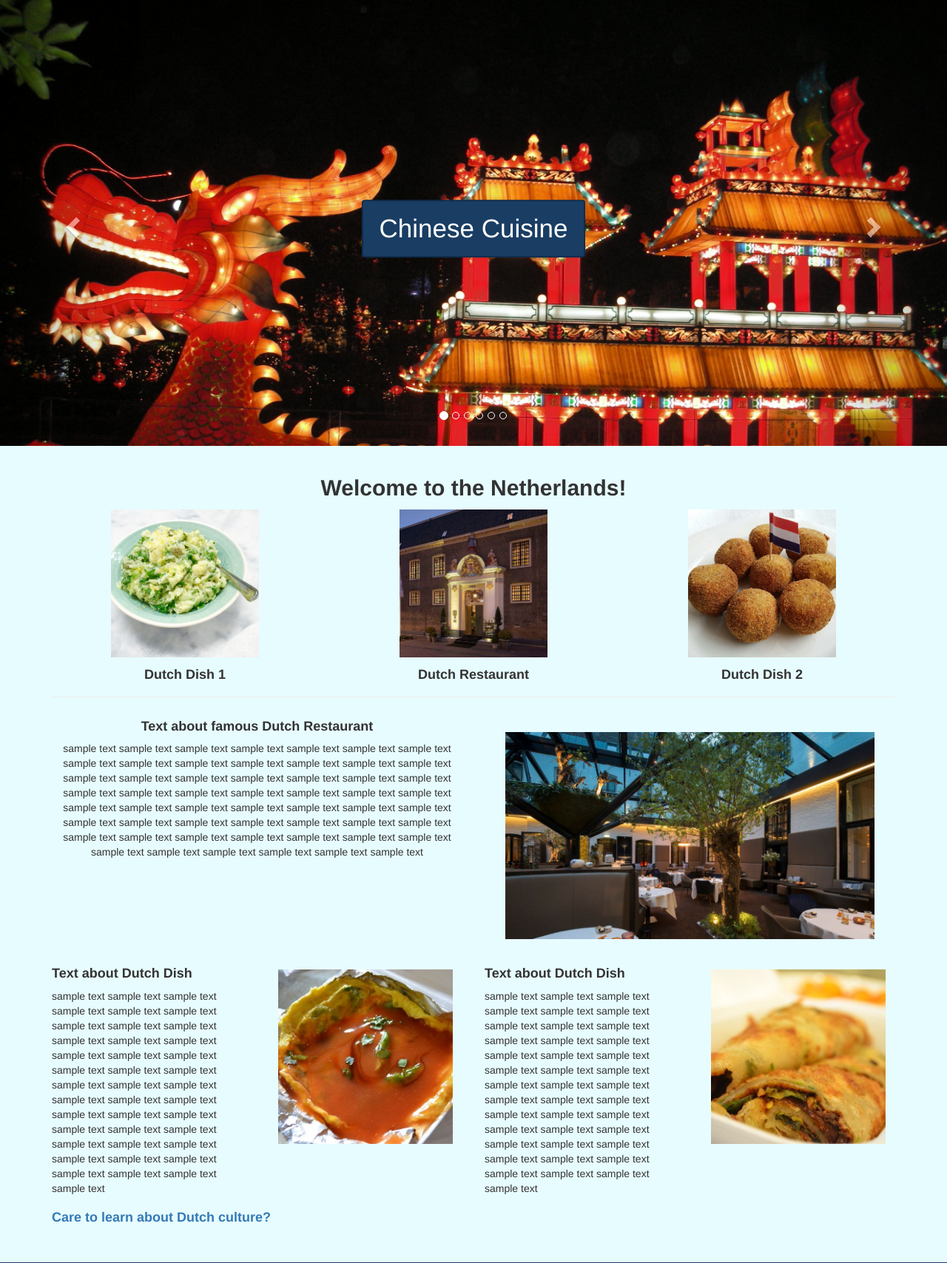
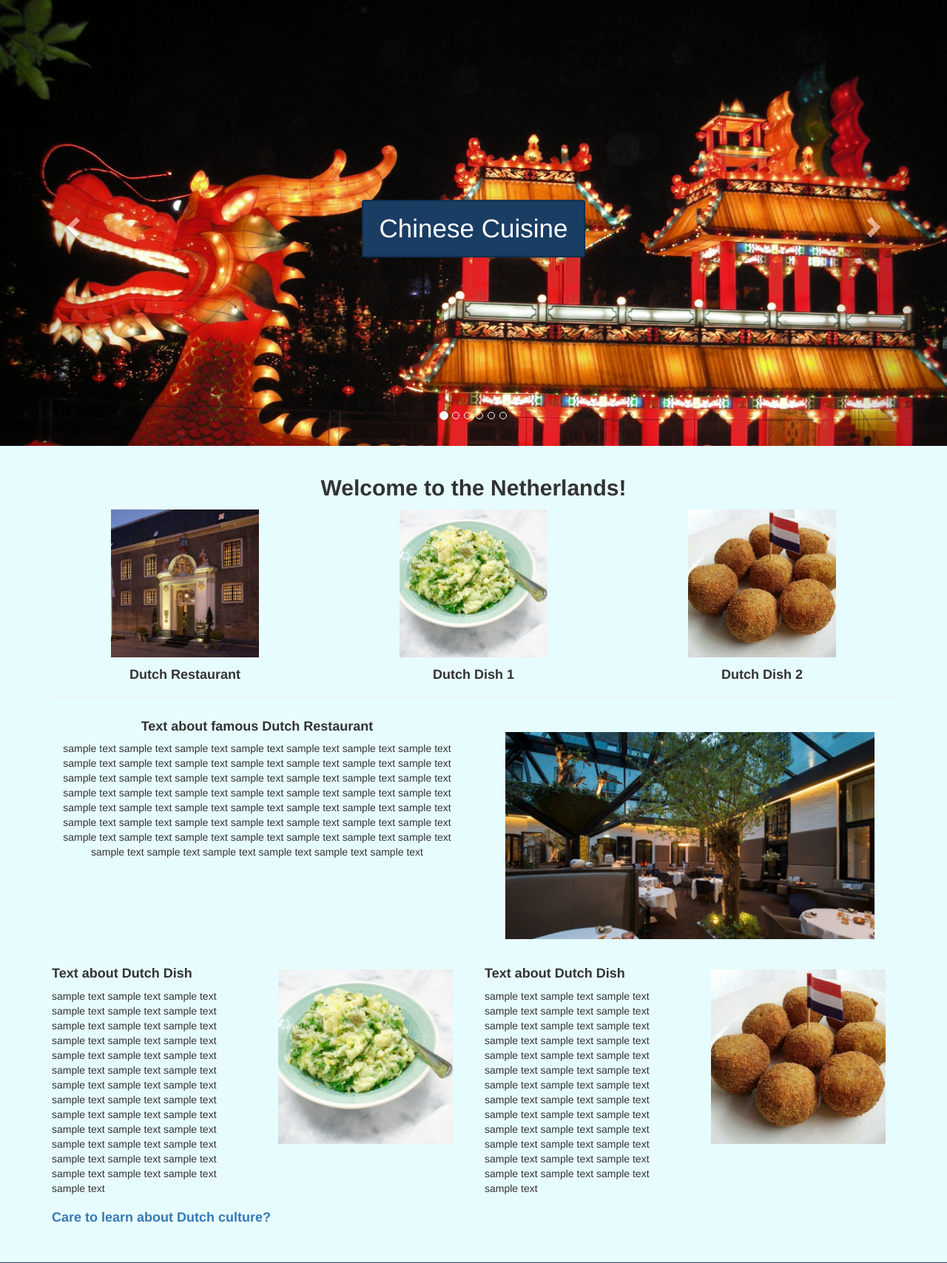
Before and after one commit to LoicHijl/djangoproject.github.io, a Django app: page /Dutch.html in a window 1280 px wide. Shown: the part 77-1785 px from the top of the page at 74% size. Run offline with Django 3.2, Linux system fonts and the light colour scheme; some libraries are stand-ins or nearby versions.

Commit message:
Changed picture order and type

```diff
--- a/posts/templates/posts/Dutch.html
+++ b/posts/templates/posts/Dutch.html
@@ -105,12 +105,12 @@
       <h2>Welcome to the Netherlands!</h2>
       <div class="row">
         <div class="col-sm-4">
+          <img src="{% static 'img/DutchRestaurant.jpeg'%}" id="icon">
+          <h4>Dutch Restaurant</h4>
+        </div>
+        <div class="col-sm-4">
           <img src="{% static 'img/DutchStampot.jpg'%}" id="icon">
           <h4>Dutch Dish 1</h4>
-        </div>
-        <div class="col-sm-4">
-          <img src="{% static 'img/DutchRestaurant.jpeg'%}" id="icon">
-          <h4>Dutch Restaurant</h4>
         </div>
         <div class="col-sm-4">
           <img src="{% static 'img/DutchBallen.jpg'%}" id="icon">
@@ -154,7 +154,7 @@
            sample text sample text sample text sample text sample text</p>
       </div>
       <div class="col-lg-3 col-md-3 col-sm-6 col-xs-12">
-        <img src="{% static 'img/ThaiPancake.jpeg'%}" class="img-responsive">
+        <img src="{% static 'img/DutchStampot.jpg'%}" class="img-responsive">
       </div>
       <div class="clearfix visible-sm"></div>
       <div class="col-lg-3 col-md-3 col-sm-6 col-xs-12">
@@ -169,7 +169,7 @@
            sample text sample text sample text sample text sample text</p>
       </div>
       <div class="col-lg-3 col-md-3 col-sm-6 col-xs-12">
-          <img src="{% static 'img/ThaiRoll.jpeg'%}" class="img-responsive">
+          <img src="{% static 'img/DutchBallen.jpg'%}" class="img-responsive">
       </div>
     </div>
     <div class="container">
```
